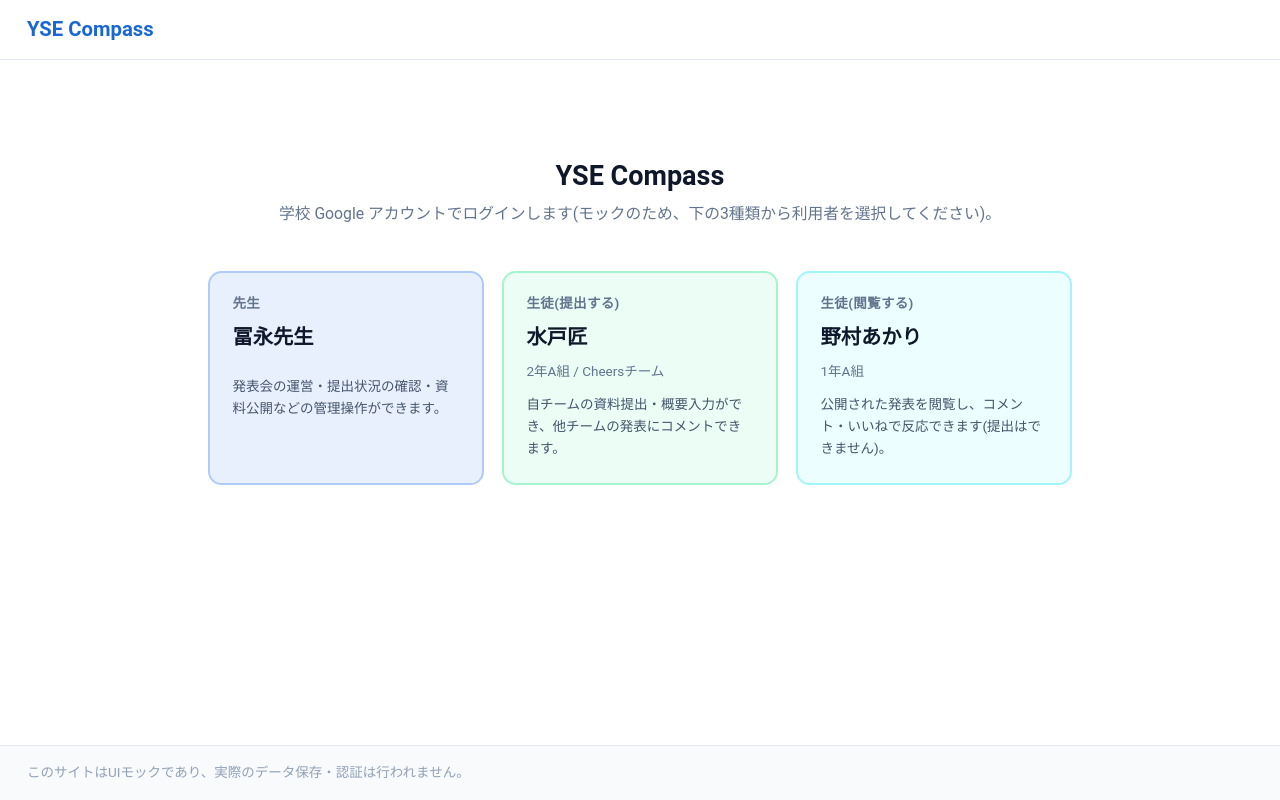
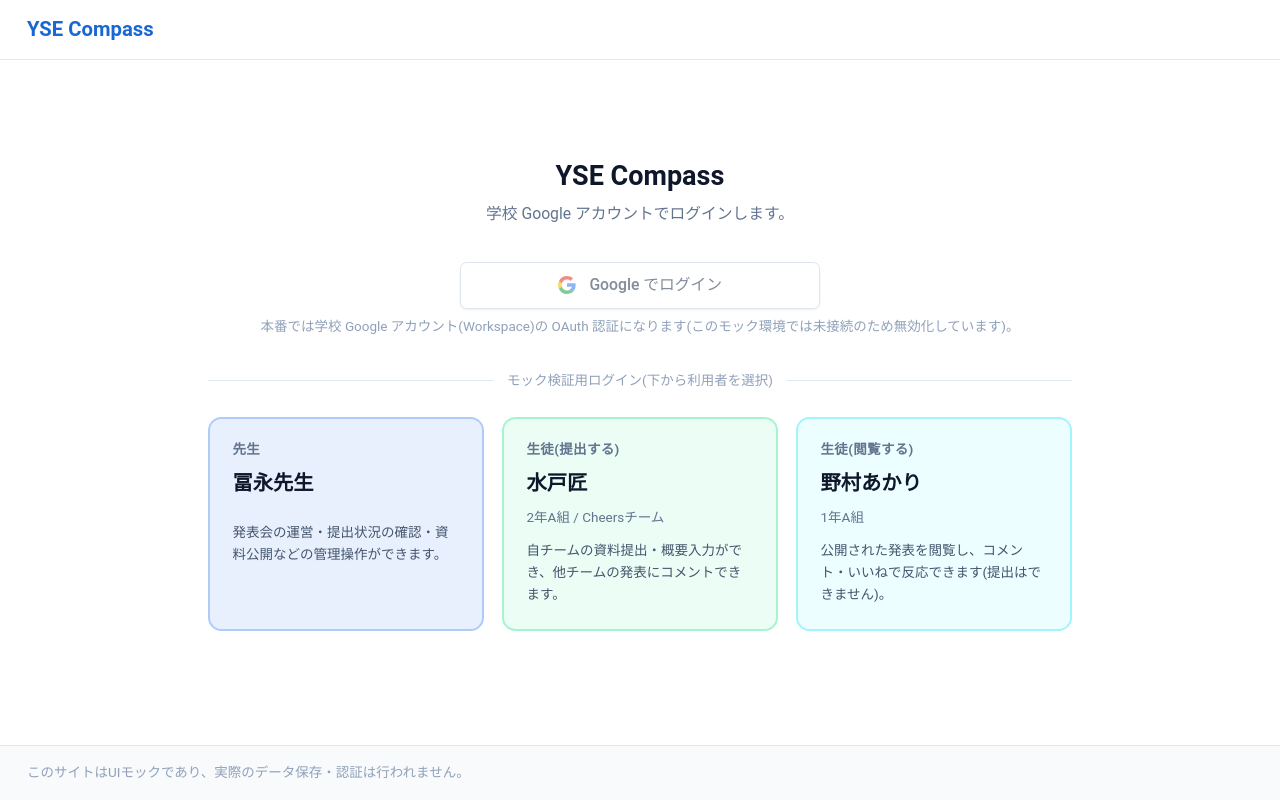
Before and after one commit to 250158hj-maker/yse_compass, a Next.js app: page /login in a window 1280 px wide. Built offline with nearby package versions, Linux system fonts and the light colour scheme.

Commit message:
feat: ログインページのUIを改善し、ヘッダーにログアウト機能を追加 refactor: PersonaSwitcherコンポーネントを削除し、ユーザー情報をヘッダーに統合 fix: launch.jsonの設定を更新

```diff
--- a/src/app/login/page.tsx
+++ b/src/app/login/page.tsx
@@ -36,12 +36,48 @@
     <div className="mx-auto max-w-3xl py-14">
       <div className="text-center">
         <h1 className="text-2xl font-bold text-slate-900">YSE Compass</h1>
-        <p className="mt-2 text-sm text-slate-500">
-          学校 Google アカウントでログインします(モックのため、下の3種類から利用者を選択してください)。
+        <p className="mt-2 text-sm text-slate-500">学校 Google アカウントでログインします。</p>
+      </div>
+
+      <div className="mt-8 flex flex-col items-center gap-2">
+        <button
+          type="button"
+          disabled
+          aria-disabled
+          className="flex w-full max-w-xs items-center justify-center gap-3 rounded-md border border-slate-300 bg-white px-4 py-2.5 text-sm font-medium text-slate-700 shadow-sm disabled:cursor-not-allowed disabled:opacity-60"
+        >
+          <svg width="18" height="18" viewBox="0 0 18 18" aria-hidden>
+            <path
+              fill="#4285F4"
+              d="M17.64 9.2c0-.64-.06-1.25-.16-1.84H9v3.48h4.84a4.14 4.14 0 0 1-1.8 2.72v2.26h2.9c1.7-1.56 2.7-3.86 2.7-6.62Z"
+            />
+            <path
+              fill="#34A853"
+              d="M9 18c2.43 0 4.47-.8 5.96-2.18l-2.9-2.26c-.8.54-1.84.86-3.06.86-2.35 0-4.34-1.59-5.05-3.72H.94v2.33A9 9 0 0 0 9 18Z"
+            />
+            <path
+              fill="#FBBC05"
+              d="M3.95 10.7A5.4 5.4 0 0 1 3.66 9c0-.59.1-1.17.29-1.7V4.97H.94A9 9 0 0 0 0 9c0 1.45.35 2.83.94 4.03l3.01-2.33Z"
+            />
+            <path
+              fill="#EA4335"
+              d="M9 3.58c1.32 0 2.51.46 3.44 1.35l2.58-2.58C13.46.89 11.43 0 9 0A9 9 0 0 0 .94 4.97l3.01 2.33C4.66 5.17 6.65 3.58 9 3.58Z"
+            />
+          </svg>
+          Google でログイン
+        </button>
+        <p className="text-xs text-slate-400">
+          本番では学校 Google アカウント(Workspace)の OAuth 認証になります(このモック環境では未接続のため無効化しています)。
         </p>
       </div>
 
-      <div className="mt-10 grid gap-4 sm:grid-cols-3">
+      <div className="mt-8 flex items-center gap-3 text-xs text-slate-400">
+        <span className="h-px flex-1 bg-slate-200" />
+        モック検証用ログイン(下から利用者を選択)
+        <span className="h-px flex-1 bg-slate-200" />
+      </div>
+
+      <div className="mt-6 grid gap-4 sm:grid-cols-3">
         {personas.map((persona) => {
           const copy = roleCopy[persona.id];
           const team = persona.teamId ? getTeamById(persona.teamId) : null;
--- a/src/components/layout/Header.tsx
+++ b/src/components/layout/Header.tsx
@@ -1,9 +1,10 @@
 "use client";
 
 import Link from "next/link";
+import { useRouter } from "next/navigation";
 import { useSession } from "@/context/SessionContext";
-import { PersonaSwitcher } from "@/components/session/PersonaSwitcher";
 import { isTeacher } from "@/lib/session-helpers";
+import { roleLabels } from "@/lib/types";
 
 const navLinks = [
   { href: "/", label: "ホーム" },
@@ -19,7 +20,13 @@
 ];
 
 export function Header() {
-  const { currentUser } = useSession();
+  const { currentUser, signOut } = useSession();
+  const router = useRouter();
+
+  function handleSignOut() {
+    signOut();
+    router.push("/login");
+  }
 
   return (
     <header className="border-b border-slate-200 bg-white">
@@ -47,7 +54,21 @@
           </nav>
         )}
 
-        {currentUser && <PersonaSwitcher />}
+        {currentUser && (
+          <div className="flex items-center gap-3">
+            <span className="text-sm text-slate-700">
+              {currentUser.name}
+              <span className="ml-1 text-xs text-slate-400">({roleLabels[currentUser.role]})</span>
+            </span>
+            <button
+              type="button"
+              onClick={handleSignOut}
+              className="rounded-md border border-slate-300 px-3 py-1.5 text-sm text-slate-600 hover:bg-slate-50"
+            >
+              ログアウト
+            </button>
+          </div>
+        )}
       </div>
     </header>
   );
--- a/src/components/session/PersonaSwitcher.tsx
+++ /dev/null
@@ -1,79 +0,0 @@
-"use client";
-
-import { useRouter } from "next/navigation";
-import { useState } from "react";
-import { usePersonaList, useSession } from "@/context/SessionContext";
-import { getTeamById } from "@/lib/mock";
-import { roleLabels, type AppUser } from "@/lib/types";
-
-function personaSubtitle(user: AppUser): string {
-  if (user.role === "teacher") return "先生";
-  const team = user.teamId ? getTeamById(user.teamId) : null;
-  return [user.className, team?.name ? `${team.name}チーム` : null].filter(Boolean).join(" / ");
-}
-
-// ヘッダーに常時表示する切り替え+ログアウトの操作。ログイン後はどの画面からでも
-// この1コンポーネント経由で3ロールの切り替え・ログアウトができる(ログイン画面への遷移は
-// ログアウト時のみ。切り替えは選び直すだけで画面遷移しない)。
-export function PersonaSwitcher() {
-  const personas = usePersonaList();
-  const { currentUser, setCurrentUserId, signOut } = useSession();
-  const router = useRouter();
-  const [open, setOpen] = useState(false);
-
-  function handleSelect(id: string) {
-    setCurrentUserId(id);
-    setOpen(false);
-  }
-
-  function handleSignOut() {
-    signOut();
-    setOpen(false);
-    router.push("/login");
-  }
-
-  return (
-    <div className="relative">
-      <button
-        type="button"
-        onClick={() => setOpen((v) => !v)}
-        className="flex items-center gap-2 rounded-md border border-slate-200 px-3 py-1.5 text-sm text-slate-600 hover:bg-slate-50"
-      >
-        <span className="font-medium text-slate-900">{currentUser?.name ?? "未ログイン"}</span>
-        <span className="text-xs text-slate-400">
-          {currentUser ? roleLabels[currentUser.role] : ""}
-        </span>
-      </button>
-      {open && (
-        <div className="absolute right-0 z-20 mt-2 w-60 rounded-md border border-slate-200 bg-white py-1 shadow-lg">
-          <p className="px-3 pb-1 pt-2 text-[10px] font-semibold uppercase tracking-wide text-slate-400">
-            ロールを切り替え
-          </p>
-          {personas.map((persona) => (
-            <button
-              key={persona.id}
-              type="button"
-              onClick={() => handleSelect(persona.id)}
-              className={`block w-full px-3 py-2 text-left text-sm hover:bg-slate-50 ${
-                currentUser?.id === persona.id ? "bg-brand-50 text-brand-700" : "text-slate-700"
-              }`}
-            >
-              {persona.name}
-              <span className="ml-1 text-xs text-slate-400">
-                ({roleLabels[persona.role]}・{personaSubtitle(persona)})
-              </span>
-            </button>
-          ))}
-          <div className="my-1 border-t border-slate-100" />
-          <button
-            type="button"
-            onClick={handleSignOut}
-            className="block w-full px-3 py-2 text-left text-sm font-medium text-rose-600 hover:bg-rose-50"
-          >
-            ログアウト
-          </button>
-        </div>
-      )}
-    </div>
-  );
-}
```
Also changed, not shown: .claude/launch.json.
